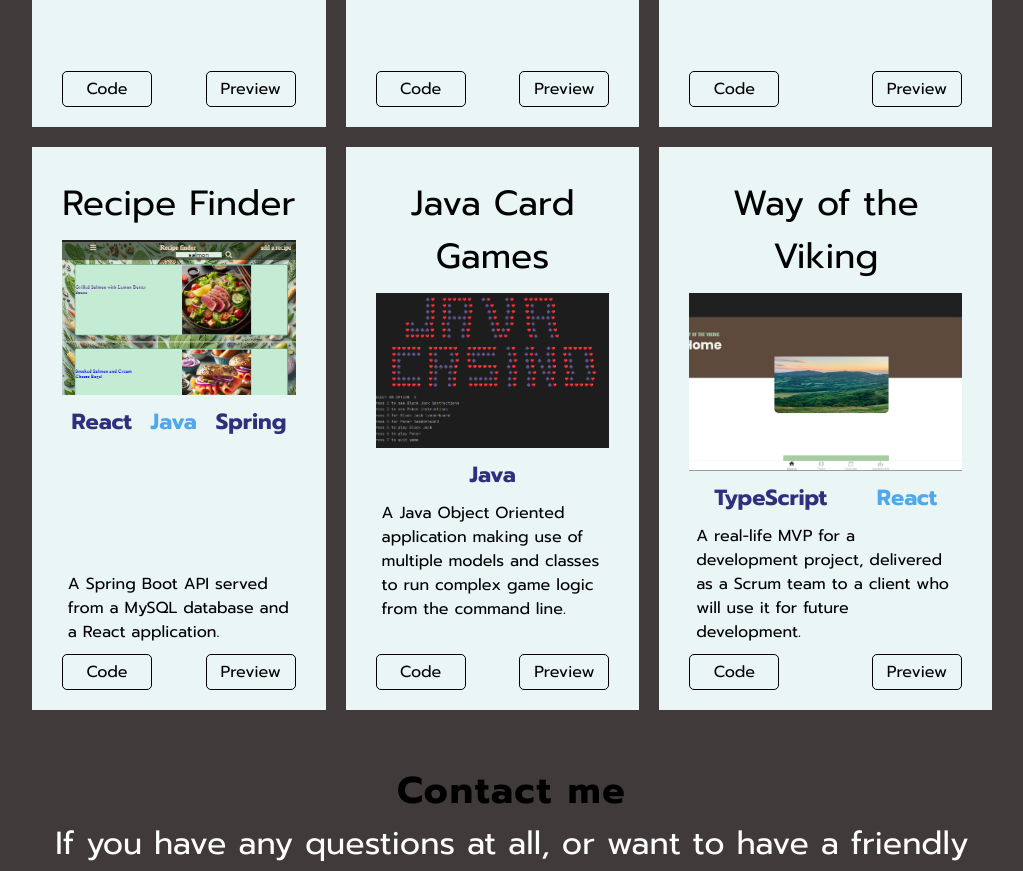
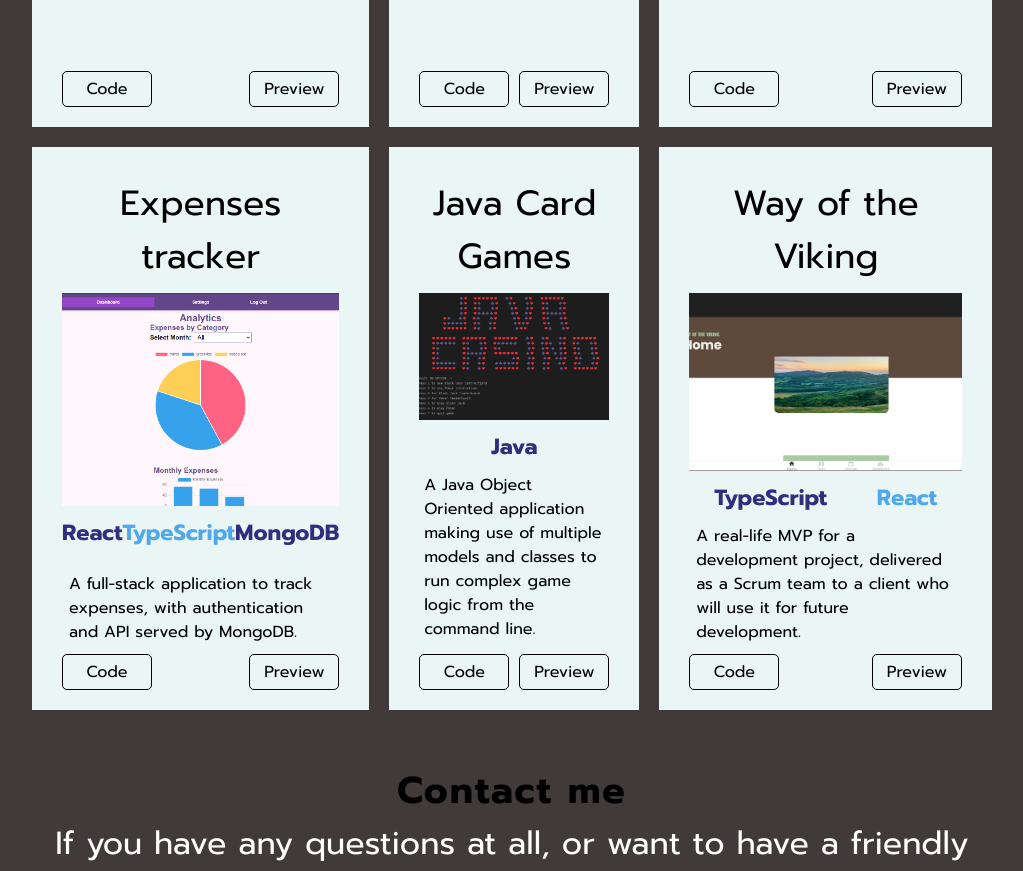
Before and after one commit to PabloJulianRial/my-portfolio, a plain HTML site: page index.html in a window 1280 px wide. Shown: the part 2079-2950 px from the top of the page, without its empty margins (128-1151 px from the left). Drawn offline with Linux system fonts and the light colour scheme.

Commit message:
add expenses-tracker to portfolio

```diff
--- a/index.html
+++ b/index.html
@@ -1,6 +1,8 @@
 <!DOCTYPE html>
 <html lang="en">
   <head>
+
+
     <meta charset="UTF-8" />
     <meta name="viewport" content="width=device-width, initial-scale=1.0" />
     <title>Pablo Rial's portfolio</title>
@@ -8,6 +10,7 @@
       src="https://kit.fontawesome.com/564b9e19e0.js"
       crossorigin="anonymous"
     ></script>
+    <link rel="icon" href="/assets/favico.ico" type="image/x-icon">
     <link rel="preconnect" href="https://fonts.googleapis.com" />
     <link rel="preconnect" href="https://fonts.gstatic.com" crossorigin />
     <link
@@ -15,9 +18,7 @@
       rel="stylesheet"
     />
     <link rel="stylesheet" href="./styles/main.css" />
-    <link rel="icon" href="/assets/favico.ico" type="image/x-icon">
-    <link rel="icon" href="/assets/favico.png" type="image/png">
-    <link rel="icon" href="/assets/favico.jpg" type="image/jpg">
+
 
 
   </head>
@@ -156,16 +157,16 @@
                 </div>
             </div>
             <div class="portfolio__project portfolio__project--4">
-                <div class="portfolio__project__head">Recipe Finder</div>
-                <div class="portfolio__project__image"><img src="./assets/recipe-finder.png" alt=""></div>
+                <div class="portfolio__project__head">Expenses tracker</div>
+                <div class="portfolio__project__image"><img src="./assets/expense-tracker.png" alt=""></div>
                 <div class="portfolio__project__info">
-                    <div class="portfolio__project__language">React <span>Java</span> Spring</div>
-                    <div class="portfolio__project__text">A Spring Boot API served from a MySQL database and a React application.
+                    <div class="portfolio__project__language">React <span>TypeScript</span> MongoDB</div>
+                    <div class="portfolio__project__text">A full-stack application to track expenses, with authentication and API served by MongoDB.
                     </div>
                 </div>
                 <div class="portfolio__project__links">
-                    <a class="portfolio__project__links--code" href="https://github.com/PabloJulianRial/full-stack-project">Code </a>
-                    <a class="portfolio__project__links--preview" href="https://github.com/PabloJulianRial/full-stack-project">Preview</a>
+                    <a class="portfolio__project__links--code" href="https://github.com/PabloJulianRial/expense-tracker">Code </a>
+                    <a class="portfolio__project__links--preview" href="https://expense-tracker-webdevchef.netlify.app/">Preview</a>
 
                 </div>
             </div>
```
Also changed, not shown: assets/expense-tracker.png (added), assets/favico.ico, assets/favico.jpg (deleted), assets/favico.png (deleted).
